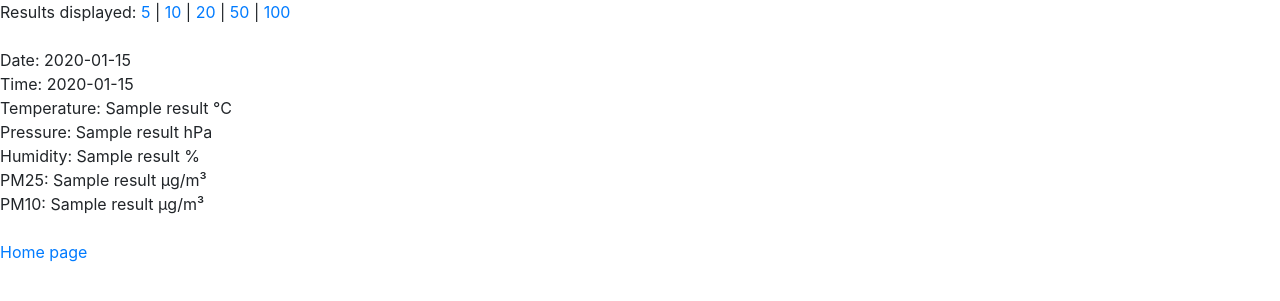
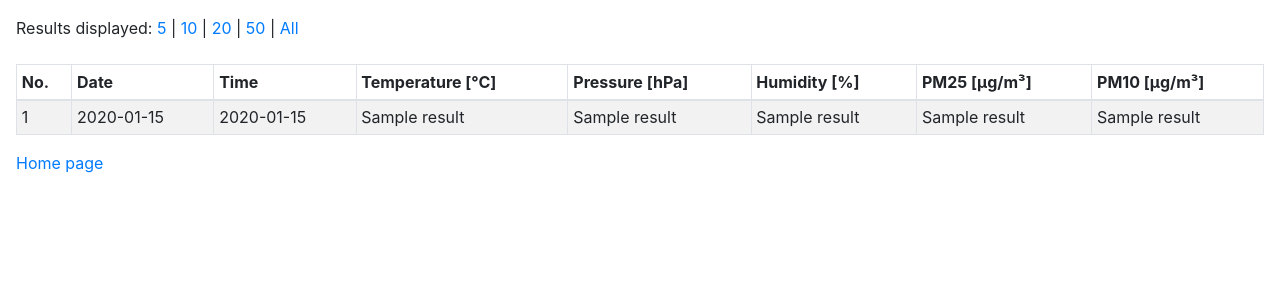
Before and after one commit to piotrkucia95/raspberrypi-weather-station, a Python web app: template templates/history.html in a window 1280 px wide. Shown: the top 301 px of the page. Run offline with Jinja, Linux system fonts and the light colour scheme; the template is opened without the code that fills it: most values are stand-ins (such as "Sample title", 1, 10 or a date in 2020); some libraries are stand-ins or nearby versions.

Commit message:
Final commit

```diff
--- a/server.py
+++ b/server.py
@@ -34,7 +34,10 @@ class Server:
         self.app.run('0.0.0.0')
 
     def get_latest_data(self, number_of_rows):
-        self.db_cursor.execute("SELECT * FROM `weather-data` ORDER BY date DESC LIMIT %s" % number_of_rows)
+        if (number_of_rows == 'all'):
+            self.db_cursor.execute("SELECT * FROM `weather-data` ORDER BY date DESC")
+        else:
+            self.db_cursor.execute("SELECT * FROM `weather-data` ORDER BY date DESC LIMIT %s" % number_of_rows)
         return self.db_cursor.fetchall()
 
     def save_to_db(self, data):
--- a/templates/history.html
+++ b/templates/history.html
@@ -7,24 +7,50 @@
     <title>Raspberry Pi weather station</title>
 
     <link rel="stylesheet" href="https://stackpath.bootstrapcdn.com/bootstrap/4.4.1/css/bootstrap.min.css" type="text/css"/>
+
+    <script type="text/javascript" src="https://cdnjs.cloudflare.com/ajax/libs/jquery/3.4.1/jquery.min.js"></script
 </head>
 <body>
+    <div class="p-3">
+
         Results displayed:
         <a href="/history/5">5</a> | <a href="/history/10">10</a> |
         <a href="/history/20">20</a> | <a href="/history/50">50</a> |
-    <a href="/history/100">100</a>
+        <a href="/history/all">All</a>
         <br/><br/>
 
+        <table id="dtBasicExample" class="table table-striped table-bordered table-sm" cellspacing="0" width="100%">
+            <thead>
+                <tr>
+                  <th class="th-sm">No.</th>
+                  <th class="th-sm">Date</th>
+                  <th class="th-sm">Time</th>
+                  <th class="th-sm">Temperature [&deg;C]</th>
+                  <th class="th-sm">Pressure [hPa]</th>
+                  <th class="th-sm">Humidity [%]</th>
+                  <th class="th-sm">PM25 [&micro;g/m&sup3;]</th>
+                  <th class="th-sm">PM10 [&micro;g/m&sup3;]</th>
+                </tr>
+            </thead>
+            <tbody>
                 {% for result in results %}
-        Date: {{ result[1].strftime('%d.%m.%Y') }} <br/>
-        Time: {{ result[1].strftime('%H:%M:%S') }} <br/>
-        Temperature: {{ result[2] }} &deg;C <br/>
-        Pressure: {{ result[3] }} hPa <br/>
-        Humidity: {{ result[4] }} % <br/>
-        PM25: {{ result[5] }} &micro;g/m&sup3; <br/>
-        PM10: {{ result[6] }} &micro;g/m&sup3; <br/><br/>
+                    <tr>
+                      <td>{{ loop.index }}</td>
+                      <td>{{ result[1].strftime('%d.%m.%Y') }}</td>
+                      <td>{{ result[1].strftime('%H:%M') }}</td>
+                      <td>{{ result[2] }}</td>
+                      <td>{{ result[3] }}</td>
+                      <td>{{ result[4] }}</td>
+                      <td>{{ result[5] }}</td>
+                      <td>{{ result[6] }}</td>
+                    </tr>
                 {% endfor %}
+            </tbody>
+        </table>
+
         <a href="/">Home page</a>
+
+    </div>
 
 </body>
 </html>
```
Also changed, not shown: templates/index.html (+9 -8 lines), 1 other file. Lines whose indentation alone changed are shown as unchanged.
